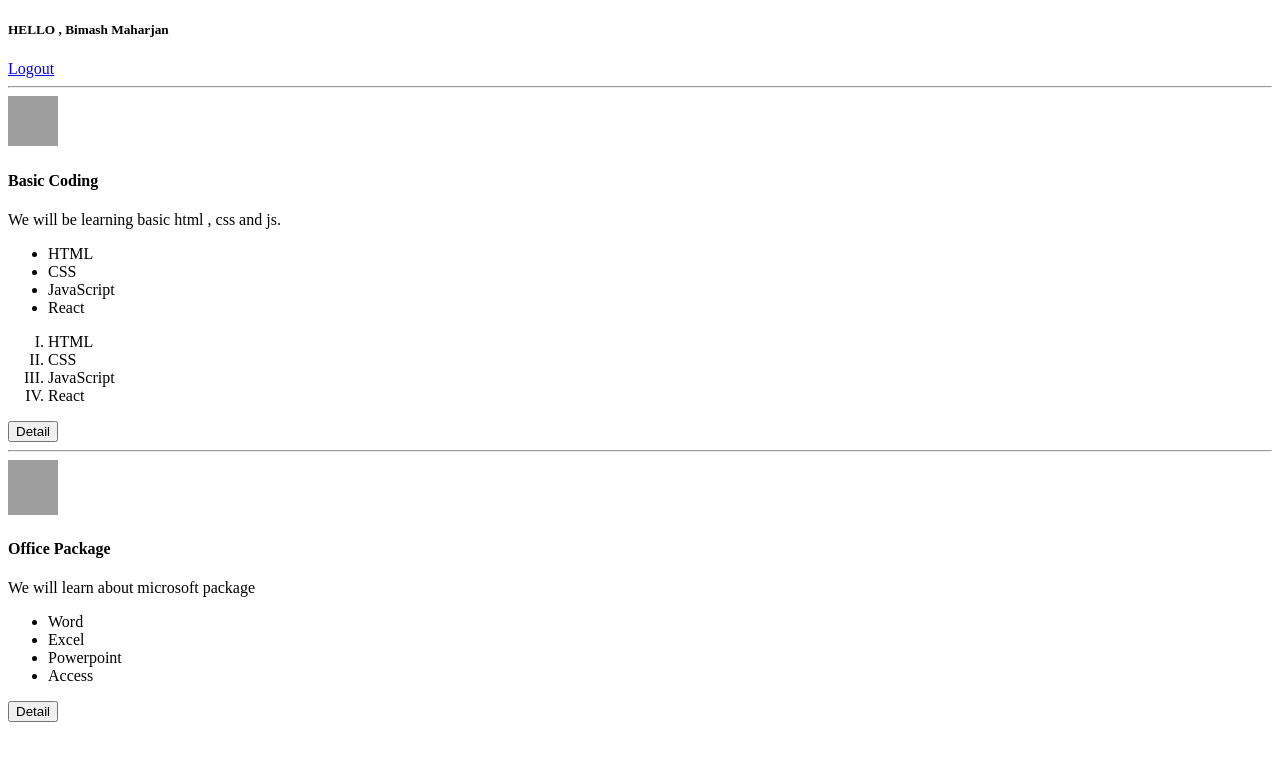
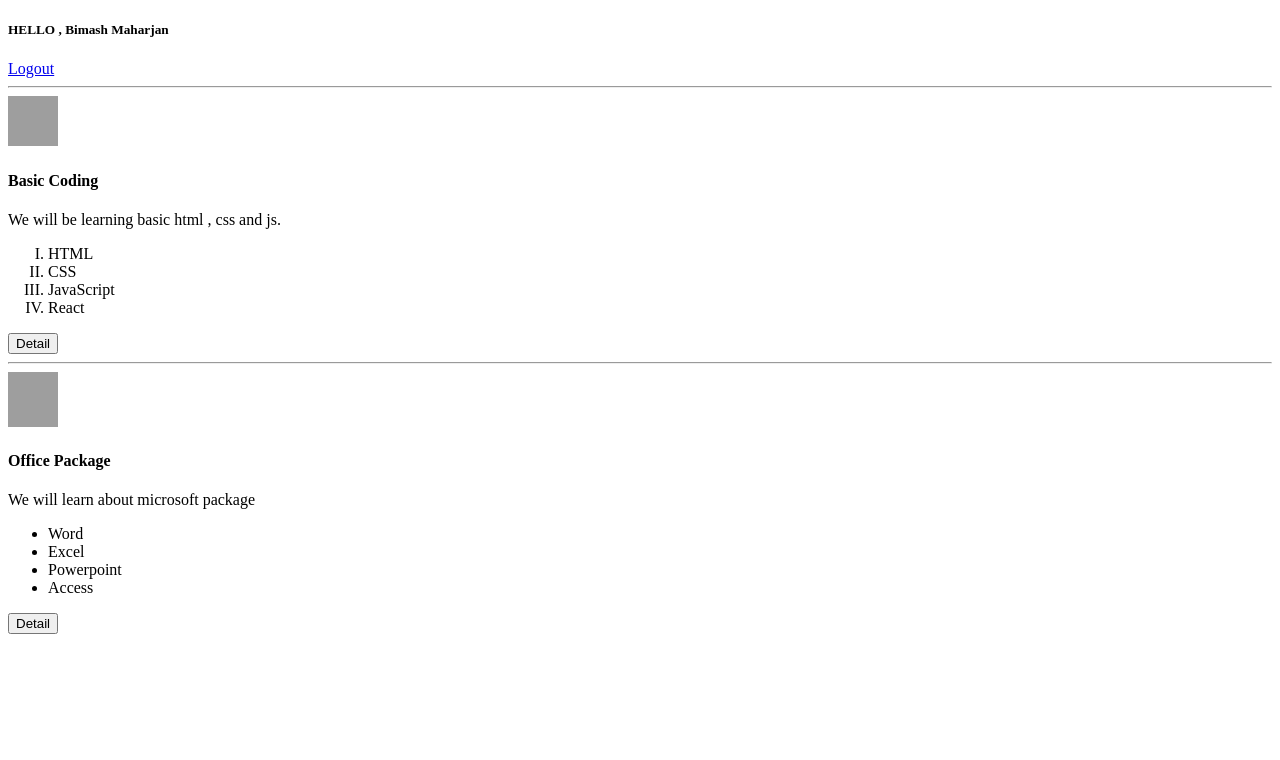
Before and after one commit to bmasmhj/pustakalaya-codes, a plain HTML site: page day7/list.html in a window 1280 px wide. Drawn offline with Linux system fonts and the light colour scheme; grey boxes are pictures that could not be loaded.

Commit message:
Refactor course list to remove unordered list and retain only ordered list for consistency

```diff
--- a/day7/list.html
+++ b/day7/list.html
@@ -15,14 +15,6 @@
         <img src="http://picsum.photos/50/50" alt="">
         <h4>  Basic Coding </h4>
         <p>  We will be learning basic html , css and js.  </p>
-        <!-- un ordered list  -->
-        <ul>
-            <li>HTML</li>
-            <li>CSS</li>
-            <li>JavaScript</li>
-            <li>React</li>
-        </ul>
-        <!-- ordered list  -->
         <ol type="I">
             <li>HTML</li>
             <li>CSS</li>
```
